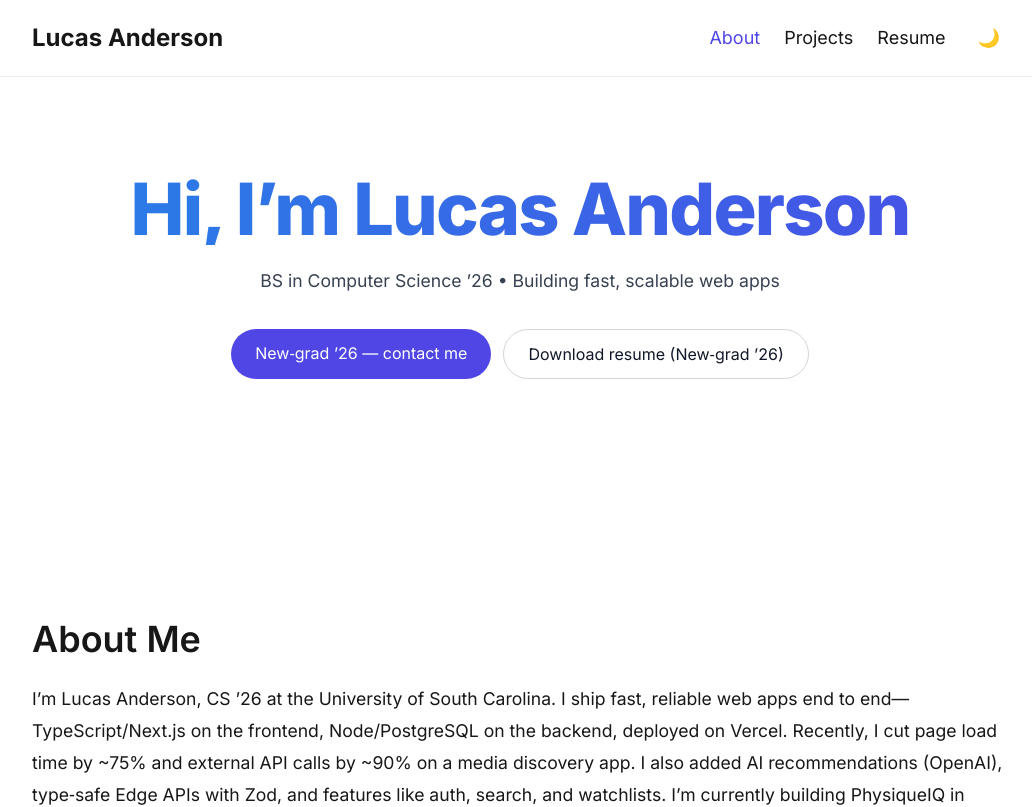
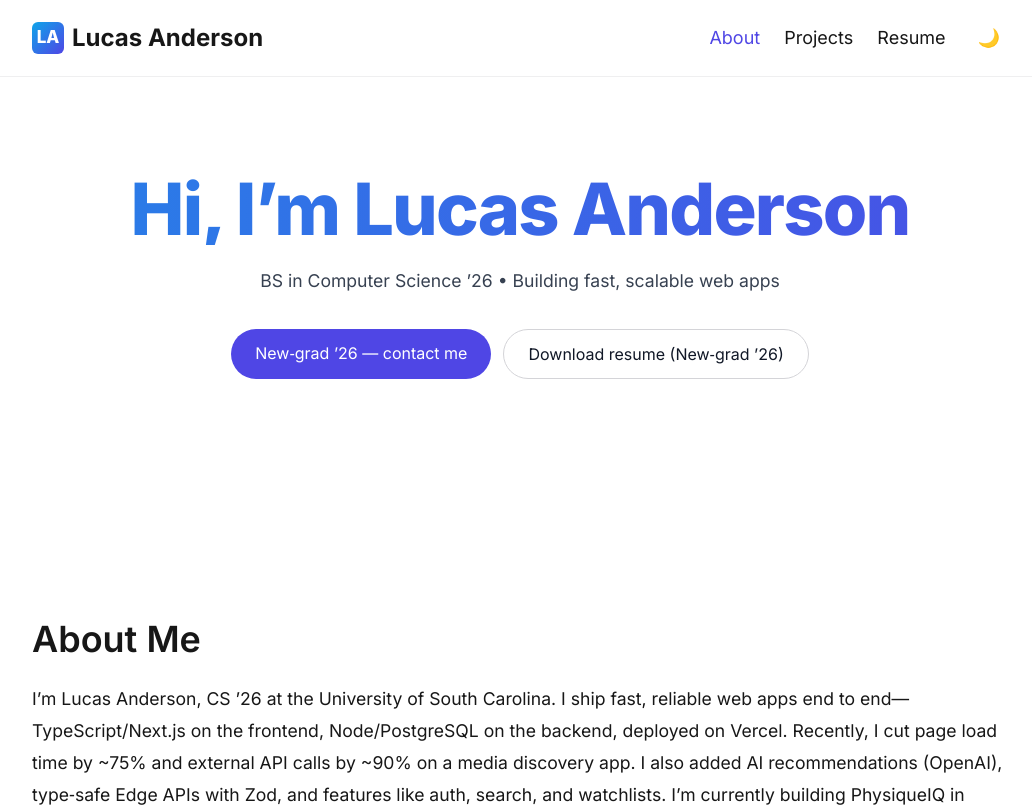
Before and after one commit to ay-Lucas/portfolio, a Next.js app: page / in a window 1280 px wide. Shown: the top 807 px of the page, without its empty margins (120-1152 px from the left). Built offline with nearby package versions, Linux system fonts and the light colour scheme.

Commit message:
feat(navbar): add favicon next to name

```diff
--- a/src/components/NavBar.tsx
+++ b/src/components/NavBar.tsx
@@ -3,6 +3,7 @@ import Link from "next/link";
 import { useEffect, useState } from "react";
 import { HiMenu, HiX } from "react-icons/hi";
 import ThemeToggle from "@/components/ThemeToggle";
+import Image from "next/image";
 
 const NAV_LINKS = [
   { href: "#about", label: "About" },
@@ -42,9 +43,11 @@ export default function NavBar() {
       <div className="max-w-5xl mx-auto flex items-center justify-between px-4 md:px-6 py-4">
         <Link
           href="/"
-          className="text-2xl font-bold hover:text-primary-light dark:hover:text-primary-dark"
+          className="flex items-center gap-2 text-2xl font-bold hover:text-primary-light dark:hover:text-primary-dark"
+          aria-label="Lucas Anderson home"
         >
-          Lucas Anderson
+          <Image src="/favicon.svg" width={32} height={32} alt="Logo" />
+          <span>Lucas Anderson</span>
         </Link>
         <div className="hidden md:flex items-center space-x-6 text-lg">
           {NAV_LINKS.map(({ href, label, external }) => (
@@ -54,7 +57,11 @@ export default function NavBar() {
               {...(external
                 ? { target: "_blank", rel: "noopener noreferrer" }
                 : {})}
-              aria-current={!external && active && href === `#${active}` ? "page" : undefined}
+              aria-current={
+                !external && active && href === `#${active}`
+                  ? "page"
+                  : undefined
+              }
               className={`hover:text-primary-light dark:hover:text-primary-dark ${
                 !external && active && href === `#${active}`
                   ? "text-primary-light dark:text-primary-dark"
@@ -88,7 +95,11 @@ export default function NavBar() {
                   ? { target: "_blank", rel: "noopener noreferrer" }
                   : {})}
                 onClick={() => setOpen(false)}
-                aria-current={!external && active && href === `#${active}` ? "page" : undefined}
+                aria-current={
+                  !external && active && href === `#${active}`
+                    ? "page"
+                    : undefined
+                }
                 className={`hover:text-primary-light dark:hover:text-primary-dark ${
                   !external && active && href === `#${active}`
                     ? "text-primary-light dark:text-primary-dark"
```
